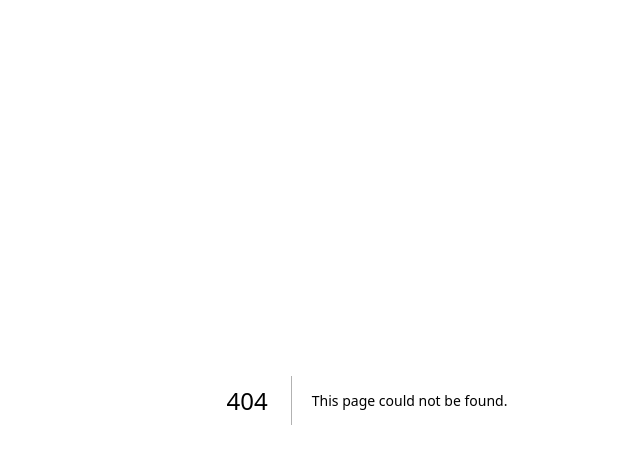
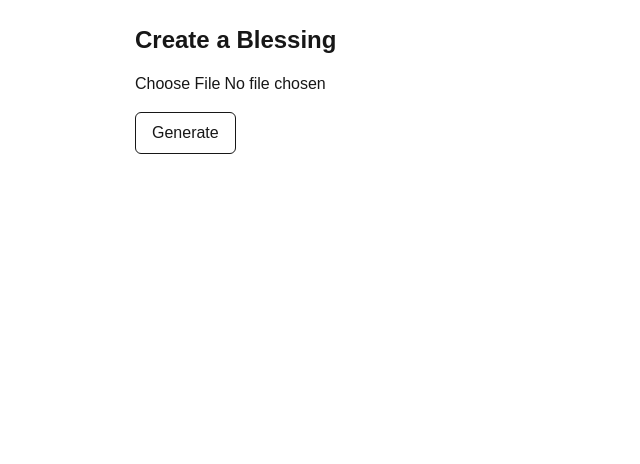
Before and after one commit to NaskenAI/blessings-app, a Next.js app: page /upload in a window 1280 px wide. Before the commit this address had no page. Shown: the top 464 px of the page, without its empty margins (273-913 px from the left). Built offline with nearby package versions, Linux system fonts and the light colour scheme.

Commit message:
init devotional blessings mvp

```diff
--- /dev/null
+++ b/src/app/route.ts
@@ -0,0 +1,17 @@
+import { NextResponse } from "next/server";
+
+export async function POST(req: Request) {
+  // in real life: validate image, store to S3, enqueue job, return jobId
+  const body = await req.json();
+  const job = {
+    id: crypto.randomUUID(),
+    status: "queued",
+    effectId: body?.effectId ?? "blessing",
+  };
+  return NextResponse.json(job, { status: 201 });
+}
+
+export async function GET() {
+  // health check
+  return NextResponse.json({ ok: true });
+}
--- /dev/null
+++ b/src/app/upload/page.tsx
@@ -0,0 +1,29 @@
+"use client";
+import { useState } from "react";
+
+export default function UploadPage() {
+  const [status, setStatus] = useState<string>("");
+
+  async function createJob(e: React.FormEvent) {
+    e.preventDefault();
+    setStatus("Submitting...");
+    const res = await fetch("/api/jobs", {
+      method: "POST",
+      body: JSON.stringify({ effectId: "blessing" }),
+      headers: { "Content-Type": "application/json" },
+    });
+    const data = await res.json();
+    setStatus(`Job ${data.id} is ${data.status}`);
+  }
+
+  return (
+    <main className="max-w-lg mx-auto p-6">
+      <h1 className="text-2xl font-semibold mb-4">Create a Blessing</h1>
+      <form onSubmit={createJob} className="space-y-4">
+        <input type="file" accept="image/*" className="block w-full" required />
+        <button className="rounded-md border px-4 py-2">Generate</button>
+      </form>
+      {status && <p className="mt-4">{status}</p>}
+    </main>
+  );
+}
--- /dev/null
+++ b/src/app/upload/route.ts
@@ -0,0 +1,17 @@
+import { NextResponse } from "next/server";
+
+export async function POST(req: Request) {
+  // in real life: validate image, store to S3, enqueue job, return jobId
+  const body = await req.json();
+  const job = {
+    id: crypto.randomUUID(),
+    status: "queued",
+    effectId: body?.effectId ?? "blessing",
+  };
+  return NextResponse.json(job, { status: 201 });
+}
+
+export async function GET() {
+  // health check
+  return NextResponse.json({ ok: true });
+}
```
